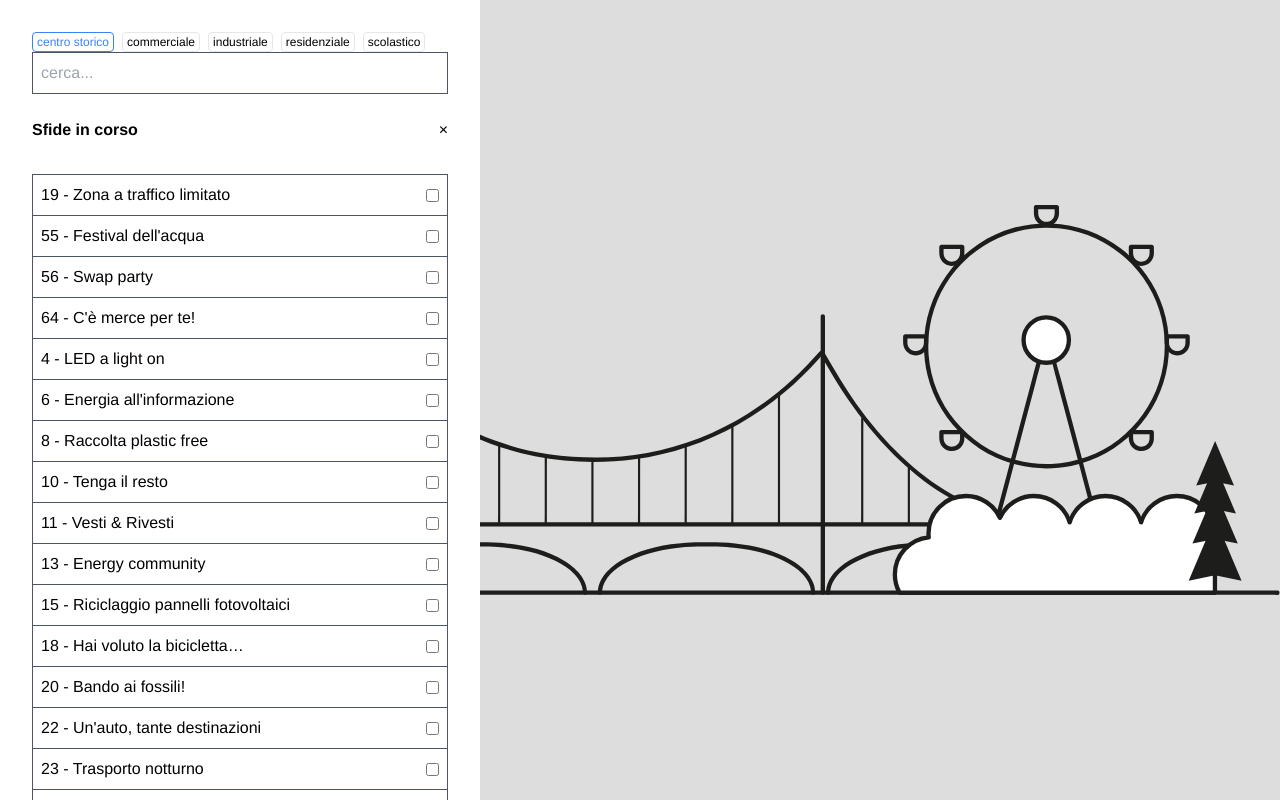
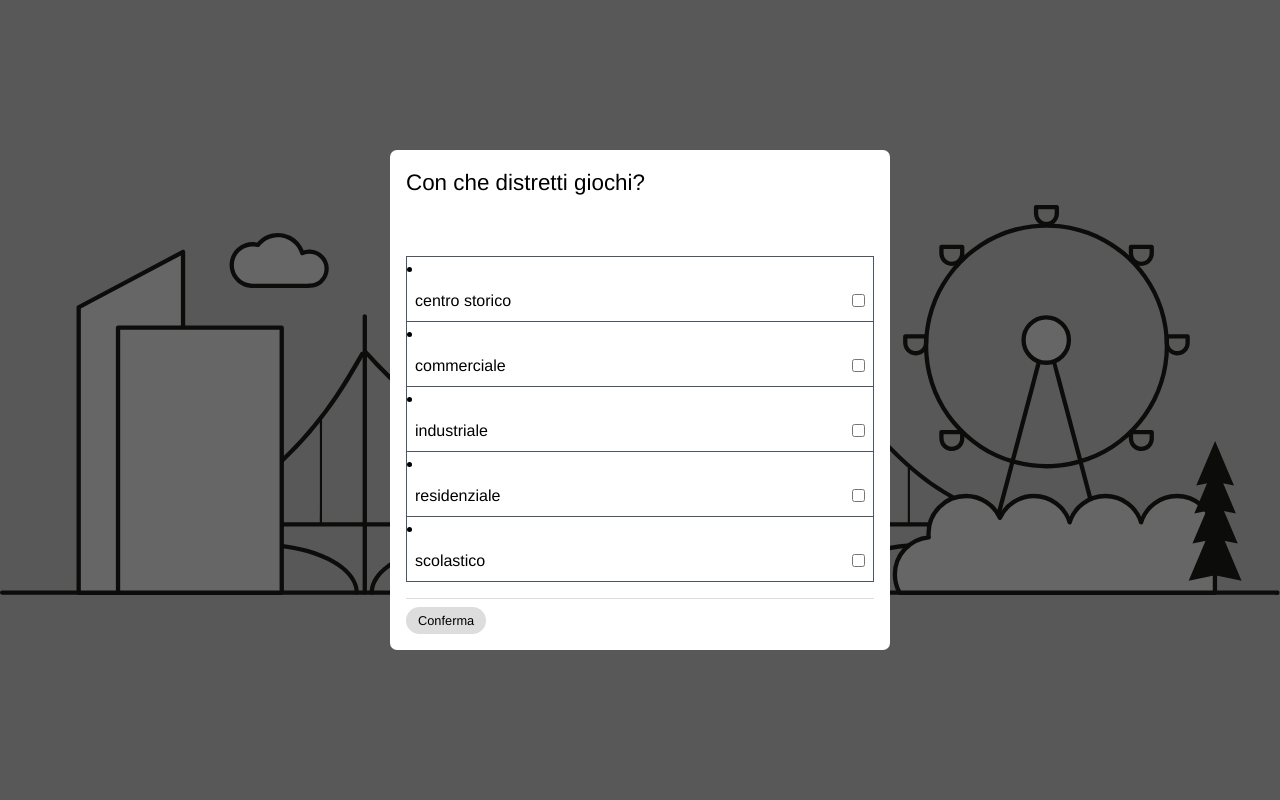
Before and after one commit to reevost/green_city, a Vue app: page / in a window 1280 px wide. Built offline with nearby package versions, Linux system fonts and the light colour scheme.

Commit message:
Merge with the update: choice of the initial districts

```diff
--- a/src/components/ChallengeList.vue
+++ b/src/components/ChallengeList.vue
@@ -22,8 +22,7 @@
         v-bind:key="single_challenge.id"
         v-bind:challenge="single_challenge"
         v-on:done="single_challenge.complete = ! single_challenge.complete"
-        >
-      </ChallengeItem>
+      />
     </ul>
   </section>
 </template>
--- a/src/components/ControlDistrict.vue
+++ b/src/components/ControlDistrict.vue
@@ -3,7 +3,7 @@
   <div id="menu" class="fixed bg-white w-1/3 min-w-[480px] h-screen p-8 overflow-y-scroll z-50">
     <section id="challenges tag and search">
       <DistrictTags
-          v-bind:tags="districts"
+          v-bind:tags="chosenDistricts"
           v-model:currentTag="currentDistrict"
           v-on:update:currentTag="filterReset"
       />
@@ -41,15 +41,18 @@
 import ChallengeList from "@/components/ChallengeList.vue";
 import DistrictTags from "@/components/DistrictTags.vue";
 import {useChallengesStore} from "@/stores/ChallengesStore";
-import {mapWritableState} from "pinia";
+import {mapWritableState, mapActions} from "pinia";
 
 export default {
   components: {
     ChallengeList, DistrictTags
   },
+  props:{
+    chosenDistricts: Array,
+  },
   data() {
     return {
-      currentDistrict: "centro storico",
+      currentDistrict: this.chosenDistricts[0],
       filterWord: "",
       toggleProgressChallenge: false,
       toggleCompleteChallenge: false
@@ -64,6 +67,7 @@ export default {
     }),
   },
   methods: {
+    ...mapActions(useChallengesStore, ["fill"]),
     toggleChallenges(title) {
       title === "Sfide in corso" ? this.toggleProgressChallenge = ! this.toggleProgressChallenge : this.toggleCompleteChallenge = ! this.toggleCompleteChallenge
     },
@@ -72,6 +76,10 @@ export default {
       this.toggleProgressChallenge = false
       this.toggleCompleteChallenge = false
     }
+  },
+  mounted() {
+    let cleanChallenges = useChallengesStore()
+    cleanChallenges.fill(this.chosenDistricts)
   }
 }
 </script>
--- a/src/components/GreenCityView.vue
+++ b/src/components/GreenCityView.vue
@@ -3,17 +3,45 @@
 <template>
   <div id="container">
     <DistrictView />
-    <ControlDistrict />
+    <ControlDistrict
+        v-if="flag"
+        v-bind:chosenDistricts="districts"/>
+    <DistrictChoice
+        v-bind:tags="allDistricts"
+        v-on:confirm="choices"
+        v-else/>
   </div>
 </template>
 
 <script>
 import ControlDistrict from "@/components/ControlDistrict.vue";
 import DistrictView from "@/components/DistrictView.vue";
+import DistrictChoice from "@/components/DistrictChoice.vue";
+import {useChallengesStore} from "@/stores/ChallengesStore";
+import {mapWritableState} from "pinia";
+
 export default {
   components: {
+    DistrictChoice,
     ControlDistrict,
     DistrictView
+  },
+  data() {
+    return {
+      flag: false,
+      districts: []
+    }
+  },
+  computed: {
+    ...mapWritableState(useChallengesStore, {
+      allDistricts: "allDistricts",
+    }),
+  },
+  methods: {
+    choices(arr) {
+      this.districts = arr
+      this.flag = ! this.flag
+    }
   }
 }
 // header with title and image in the following
```
